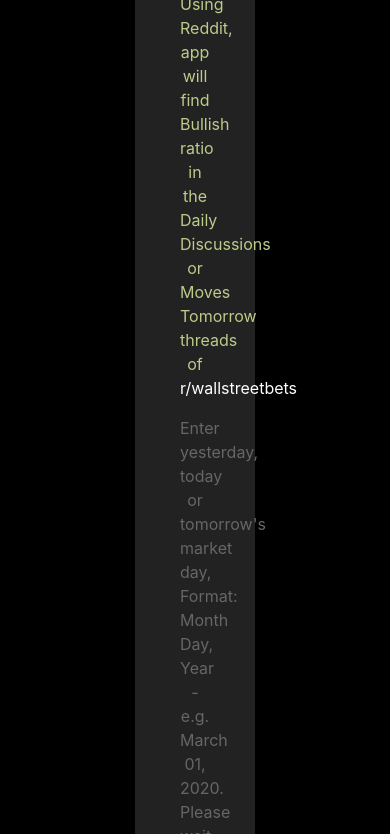
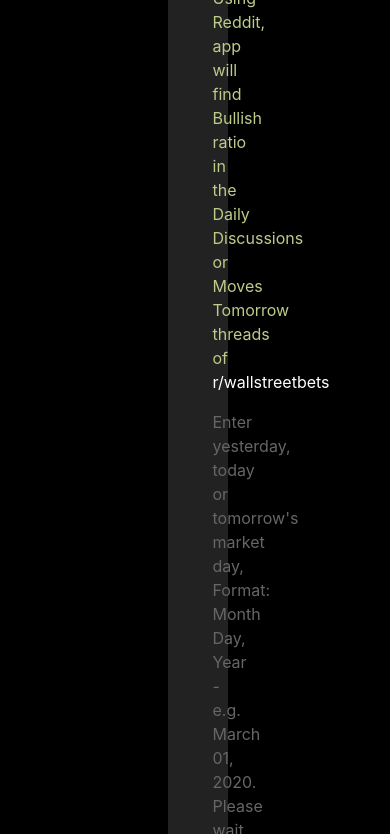
Before and after one commit to eugenlee/bullorbear, a plain HTML site: page index.html in a window 390 px wide. Shown: the part 202-1036 px from the top of the page. Drawn offline with nearby package versions, Linux system fonts and the light colour scheme.

Commit message:
mobile view

```diff
--- a/index.html
+++ b/index.html
@@ -22,14 +22,6 @@
             });
         });*/
         </script>
-        <style>
-            @media only screen and (max-width: 768px) {
-            /* For mobile phones: */
-            [class*="col-"] {
-                width: 100%;
-            }
-            }
-        </style>
     </head>
 
     <body>
--- a/style.css
+++ b/style.css
@@ -44,6 +44,13 @@
 }
 a:hover {
     color: cornflowerblue;
+}
+
+@media only screen and (max-width: 768px) {
+/* For mobile phones: */
+  [class*="container-fluid"] {
+      width: 60%;
+  }
 }
 /*
 .wrapper {
```
